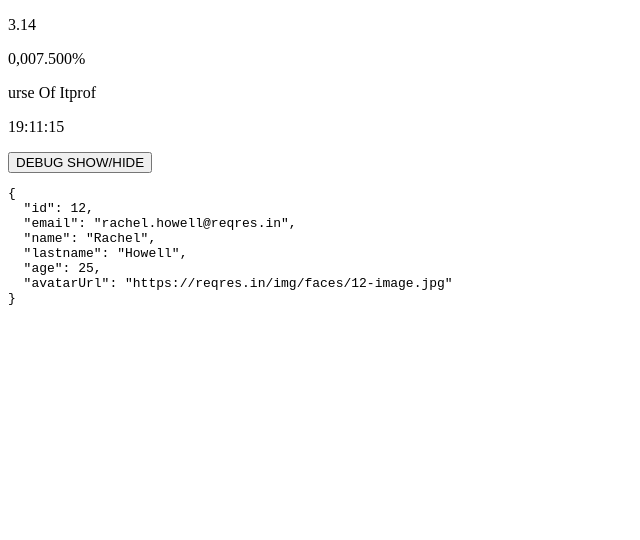
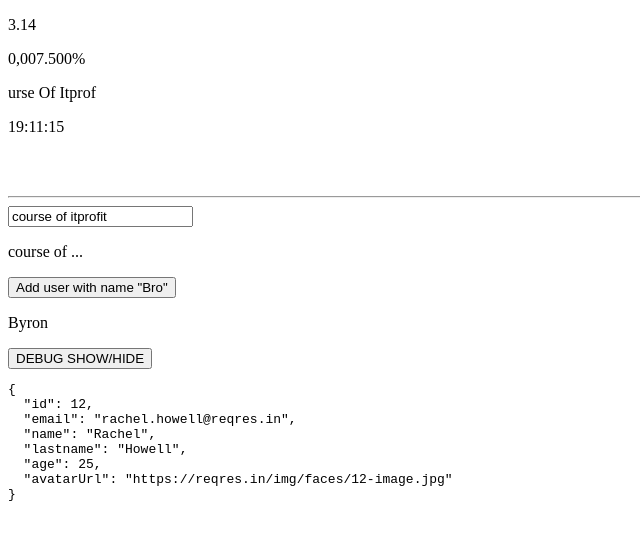
Before and after one commit to chrispinzaru/itprofit-angular-example, an Angular app: page / in a window 1280 px wide. Shown: the top 540 px of the page, without its empty margins (0-640 px from the left). Built offline with nearby package versions, Linux system fonts and the light colour scheme.

Commit message:
Add truncate pipe. Add users.pipe to demonstrate pure/impure state

```diff
--- a/src/app/app.module.ts
+++ b/src/app/app.module.ts
@@ -8,6 +8,8 @@ import { UserVisibleDirective } from './user-profile/user-visible.directive';
 import { ZoomDirective } from "./user-profile/zoom.directive";
 import { UsersExampleComponent } from './comp/users-example/users-example.component';
 import { PipesExampleComponent } from './comp/pipes-example/pipes-example.component';
+import { TruncatePipe } from './comp/pipes-example/truncate.pipe';
+import { UsersPipe } from './comp/pipes-example/users.pipe';
 
 @NgModule({
   declarations: [
@@ -17,6 +19,8 @@ import { PipesExampleComponent } from './comp/pipes-example/pipes-example.compon
     ZoomDirective,
     UsersExampleComponent,
     PipesExampleComponent,
+    TruncatePipe,
+    UsersPipe,
   ],
   imports: [
     BrowserModule,
--- a/src/app/comp/pipes-example/pipes-example.component.html
+++ b/src/app/comp/pipes-example/pipes-example.component.html
@@ -9,9 +9,15 @@
 <p [innerText]="now | date:'HH:mm:ss'"></p>
 
 
+<br><br><hr>
+
+<input name="max-length" [(ngModel)]="text">
+<p>{{ text | truncate:maxLength:'...' }}</p>
+
+<button (click)="onAddUser()">Add user with name "Bro"</button>
+<p *ngFor="let user of users | usersNameStartsWith:'B'"> {{ user.name }}</p>
+
 <ng-container *ngIf="{visible: true} as state;">
-
   <button type="button" (click)="state.visible = !state.visible">DEBUG SHOW/HIDE</button>
-
   <pre *ngIf="state.visible">{{ user | json }}</pre>
 </ng-container>
--- a/src/app/comp/pipes-example/pipes-example.component.ts
+++ b/src/app/comp/pipes-example/pipes-example.component.ts
@@ -1,6 +1,6 @@
 import { Component, OnInit } from '@angular/core';
 import { mockUsers } from '../../user-profile/mock-users';
-import {User} from "../../user-profile/user.interface";
+import { User } from "../../user-profile/user.interface";
 
 @Component({
   selector: 'app-pipes-example',
@@ -17,12 +17,29 @@ export class PipesExampleComponent implements OnInit {
   now: Date = new Date();
 
   user: User;
+  users: User[]
+
+  maxLength: number = 10;
 
   constructor() {
-    this.user = [...mockUsers].pop() as User;
+    this.users = [...mockUsers];
+    this.user = this.users.pop() as User;
   }
 
   ngOnInit(): void {
   }
 
+  onAddUser() {
+    let newUser: User = {
+      name: "Bro",
+      age: 23,
+      id: 12321421,
+      avatarUrl: "",
+      email: "",
+      lastname: "",
+    };
+
+    this.users.push(newUser);
+  }
+
 }
--- /dev/null
+++ b/src/app/comp/pipes-example/truncate.pipe.ts
@@ -0,0 +1,18 @@
+import { Pipe, PipeTransform } from '@angular/core';
+
+@Pipe({
+  name: 'truncate',
+})
+export class TruncatePipe implements PipeTransform {
+
+  transform(value: string, maxlength: number = -1, ending: string = '...'): string {
+    maxlength = maxlength === -1 ? value.length : maxlength;
+
+    if (value.length > maxlength) {
+      return value.substring(0, maxlength) + ending;
+    }
+
+    return value;
+  }
+
+}
--- /dev/null
+++ b/src/app/comp/pipes-example/users.pipe.ts
@@ -0,0 +1,14 @@
+import { Pipe, PipeTransform } from '@angular/core';
+import {User} from "../../user-profile/user.interface";
+
+@Pipe({
+  name: 'usersNameStartsWith',
+  pure: false
+})
+export class UsersPipe implements PipeTransform {
+
+  transform(value: User[], nameStartsWith: string = ''): User[] {
+      return value.filter((user) => user.name.includes(nameStartsWith))
+  }
+
+}
```
Also changed, not shown: 2 other files (tests, documents, lock files or other folders).
